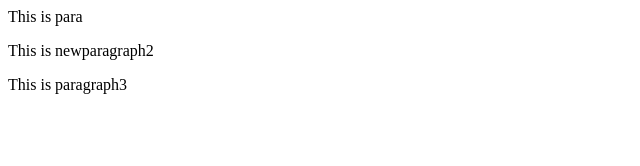
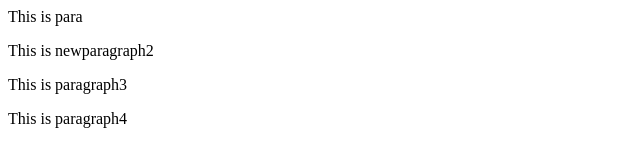
Before and after one commit to Omkar237/localrepo, a plain HTML site: page index.htm in a window 1280 px wide. Shown: the whole page, without its empty margins (0-640 px from the left). Drawn offline with Linux system fonts and the light colour scheme.

Commit message:
added new para

```diff
--- a/index.htm
+++ b/index.htm
@@ -1,3 +1,4 @@
 <p>This is para</p>
 <p>This is newparagraph2</p>
 <p>This is paragraph3</p>
+<p>This is paragraph4</p>
```
Also changed, not shown: git.txt.
